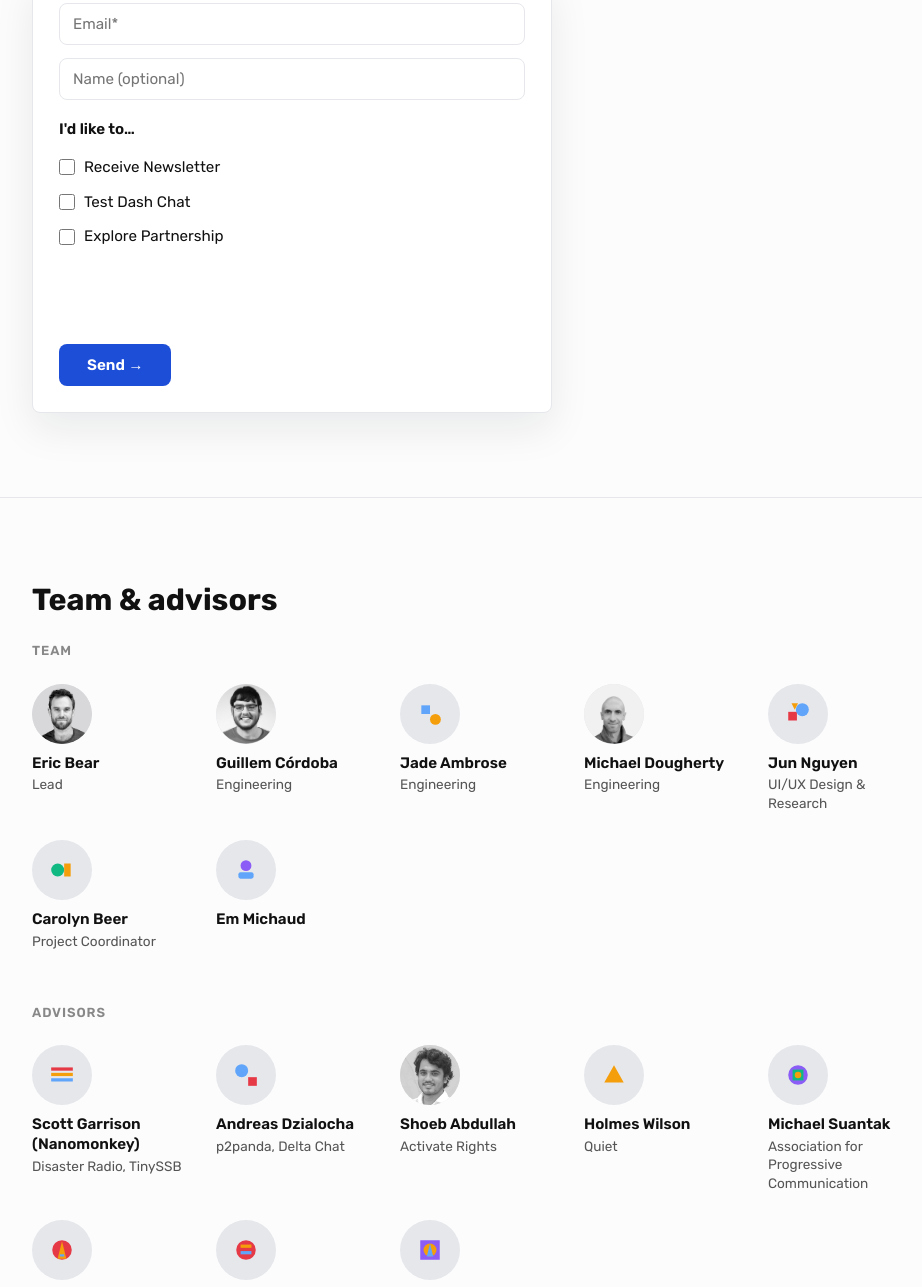
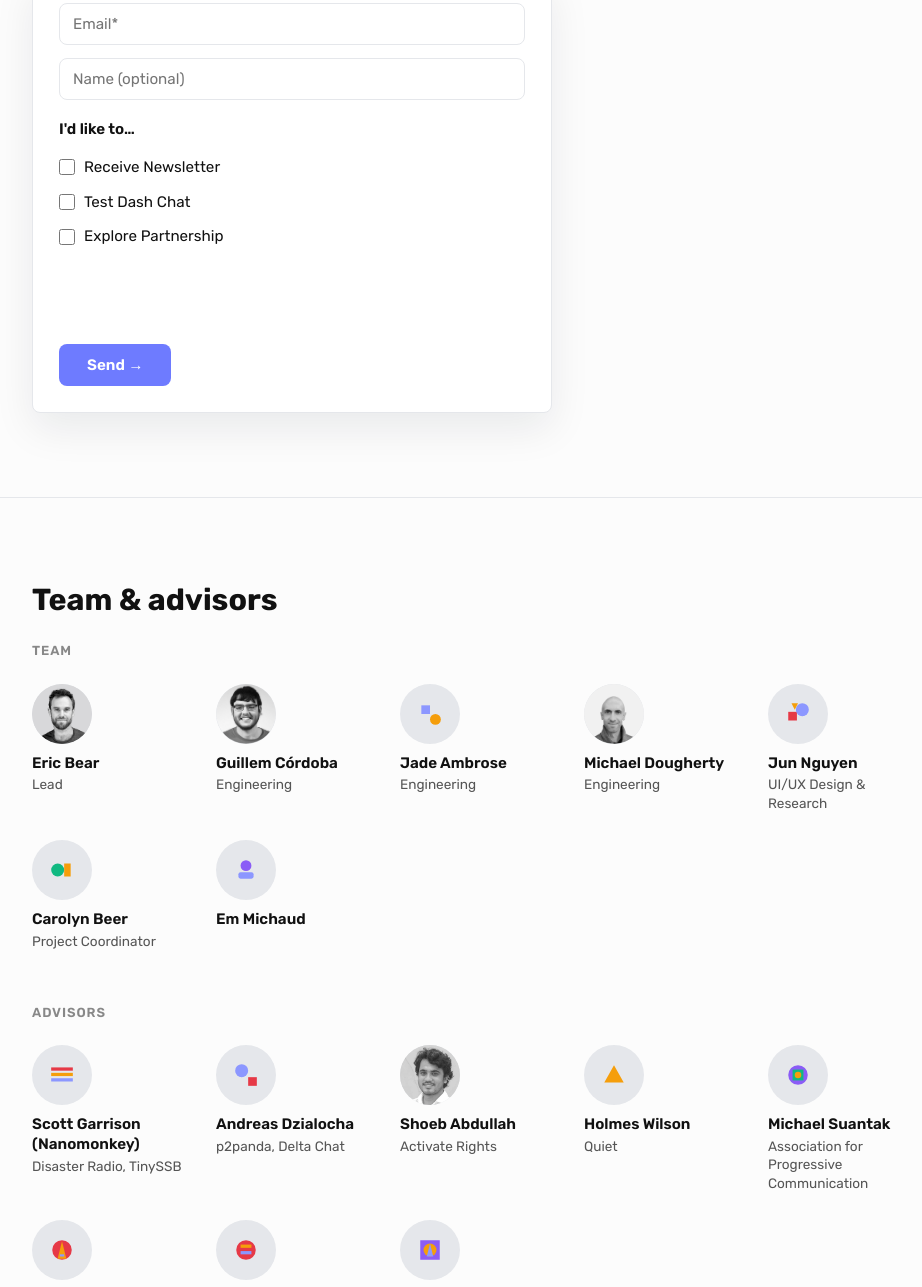
Before and after one commit to dash-chat/website, a plain HTML site: page index.html in a window 1280 px wide. Shown: the part 1513-2800 px from the top of the page, without its empty margins (252-1174 px from the left). Drawn offline with Linux system fonts and the light colour scheme.

Commit message:
Deploying to gh-pages from @ dash-chat/website@2538eecce03a15cd9257f2b044592677e4852edd 🚀

```diff
--- a/index.html
+++ b/index.html
@@ -12,8 +12,8 @@
       :root {
         --bg: #fcfcfc; --surface: #fff; --surface-2: #f6f7f9;
         --text: #111; --muted: #555; --faint: #888; --border: #e5e7eb; --input-bg: #fff;
-        --accent: #1D4ED8; --accent-hover: #1e40af; --accent-light: #dbeafe;
-        --ok: #10b981; --warn: #f59e0b; --dot: rgba(29,78,216,0.12);
+        --accent: #6E7BFF; --accent-hover: #5662E6; --accent-light: #dbeafe;
+        --ok: #10b981; --warn: #f59e0b; --dot: rgba(110,123,255,0.12);
         --focus-ring: color-mix(in srgb, var(--accent) 22%, transparent);
         --shadow-soft: 0 16px 40px rgba(17, 24, 39, 0.08);
       }
@@ -21,8 +21,8 @@
         :root {
           --bg: #0b0c0f; --surface: #111318; --surface-2: #0f1116;
           --text: #e5e7eb; --muted: #94a3b8; --faint: #64748b; --border: #1e293b; --input-bg: #0f172a;
-          --accent: #60a5fa; --accent-hover: #93c5fd; --accent-light: #1e3a5f;
-          --ok: #34d399; --warn: #fbbf24; --dot: rgba(96,165,250,0.14);
+          --accent: #8C97FF; --accent-hover: #B0B8FF; --accent-light: #1e3a5f;
+          --ok: #34d399; --warn: #fbbf24; --dot: rgba(140,151,255,0.14);
         }
       }
       *, *::before, *::after { box-sizing: border-box; margin: 0; padding: 0; }
@@ -170,22 +170,22 @@
         <div class="people-grid">
           <div class="person"><img src="/assets/eric_bw_circle_smile-709be6cc.png" alt="Eric Bear" class="avatar" /><span class="name">Eric Bear</span><span class="role">Lead</span></div>
           <div class="person"><img src="/assets/guillem_bw-5cf615eb.png" alt="Guillem Córdoba" class="avatar" /><span class="name">Guillem Córdoba</span><span class="role">Engineering</span></div>
-          <div class="person"><div class="avatar-placeholder"><svg width="26" height="26" viewBox="0 0 24 24"><rect x="4" y="4" width="8" height="8" fill="#60a5fa"/><circle cx="17" cy="17" r="5" fill="#f59e0b"/></svg></div><span class="name">Jade Ambrose</span><span class="role">Engineering</span></div>
+          <div class="person"><div class="avatar-placeholder"><svg width="26" height="26" viewBox="0 0 24 24"><rect x="4" y="4" width="8" height="8" fill="#8C97FF"/><circle cx="17" cy="17" r="5" fill="#f59e0b"/></svg></div><span class="name">Jade Ambrose</span><span class="role">Engineering</span></div>
           <div class="person"><img src="/assets/michael_bw-5c920678.png" alt="Michael Dougherty" class="avatar" /><span class="name">Michael Dougherty</span><span class="role">Engineering</span></div>
-          <div class="person"><div class="avatar-placeholder"><svg width="26" height="26" viewBox="0 0 24 24"><rect x="3" y="10" width="8" height="8" fill="#e63946"/><circle cx="16" cy="8" r="6" fill="#60a5fa"/><polygon points="6,2 12,2 9,8" fill="#f59e0b"/></svg></div><span class="name">Jun Nguyen</span><span class="role">UI/UX Design &amp; Research</span></div>
+          <div class="person"><div class="avatar-placeholder"><svg width="26" height="26" viewBox="0 0 24 24"><rect x="3" y="10" width="8" height="8" fill="#e63946"/><circle cx="16" cy="8" r="6" fill="#8C97FF"/><polygon points="6,2 12,2 9,8" fill="#f59e0b"/></svg></div><span class="name">Jun Nguyen</span><span class="role">UI/UX Design &amp; Research</span></div>
           <div class="person"><div class="avatar-placeholder"><svg width="26" height="26" viewBox="0 0 24 24"><circle cx="8" cy="12" r="6" fill="#10b981"/><rect x="14" y="6" width="6" height="12" fill="#f59e0b"/></svg></div><span class="name">Carolyn Beer</span><span class="role">Project Coordinator</span></div>
-          <div class="person"><div class="avatar-placeholder"><svg width="26" height="26" viewBox="0 0 24 24"><circle cx="12" cy="8" r="5" fill="#8b5cf6"/><rect x="5" y="14" width="14" height="6" rx="2" fill="#60a5fa"/></svg></div><span class="name">Em Michaud</span></div>
+          <div class="person"><div class="avatar-placeholder"><svg width="26" height="26" viewBox="0 0 24 24"><circle cx="12" cy="8" r="5" fill="#8b5cf6"/><rect x="5" y="14" width="14" height="6" rx="2" fill="#8C97FF"/></svg></div><span class="name">Em Michaud</span></div>
         </div>
         <h3>Advisors</h3>
         <div class="people-grid">
-          <div class="person"><div class="avatar-placeholder"><svg width="26" height="26" viewBox="0 0 24 24"><rect x="2" y="5" width="20" height="3" fill="#e63946"/><rect x="2" y="10" width="20" height="3" fill="#f59e0b"/><rect x="2" y="15" width="20" height="3" fill="#60a5fa"/></svg></div><span class="name">Scott Garrison (Nanomonkey)</span><span class="role">Disaster Radio, TinySSB</span></div>
-          <div class="person"><div class="avatar-placeholder"><svg width="26" height="26" viewBox="0 0 24 24"><circle cx="8" cy="8" r="6" fill="#60a5fa"/><rect x="14" y="14" width="8" height="8" fill="#e63946"/></svg></div><span class="name">Andreas Dzialocha</span><span class="role">p2panda, Delta Chat</span></div>
+          <div class="person"><div class="avatar-placeholder"><svg width="26" height="26" viewBox="0 0 24 24"><rect x="2" y="5" width="20" height="3" fill="#e63946"/><rect x="2" y="10" width="20" height="3" fill="#f59e0b"/><rect x="2" y="15" width="20" height="3" fill="#8C97FF"/></svg></div><span class="name">Scott Garrison (Nanomonkey)</span><span class="role">Disaster Radio, TinySSB</span></div>
+          <div class="person"><div class="avatar-placeholder"><svg width="26" height="26" viewBox="0 0 24 24"><circle cx="8" cy="8" r="6" fill="#8C97FF"/><rect x="14" y="14" width="8" height="8" fill="#e63946"/></svg></div><span class="name">Andreas Dzialocha</span><span class="role">p2panda, Delta Chat</span></div>
           <div class="person"><img src="/assets/shoeb-b2d6326e.jpeg" alt="Shoeb Abdullah" class="avatar" /><span class="name">Shoeb Abdullah</span><span class="role">Activate Rights</span></div>
           <div class="person"><div class="avatar-placeholder"><svg width="26" height="26" viewBox="0 0 24 24"><polygon points="12,3 21,19 3,19" fill="#f59e0b"/></svg></div><span class="name">Holmes Wilson</span><span class="role">Quiet</span></div>
           <div class="person"><div class="avatar-placeholder"><svg width="26" height="26" viewBox="0 0 24 24"><circle cx="12" cy="12" r="9" fill="#8b5cf6"/><rect x="7" y="7" width="10" height="10" fill="#10b981"/><circle cx="12" cy="12" r="3" fill="#f59e0b"/></svg></div><span class="name">Michael Suantak</span><span class="role">Association for Progressive Communication</span></div>
-          <div class="person"><div class="avatar-placeholder"><svg width="26" height="26" viewBox="0 0 24 24"><circle cx="12" cy="12" r="9" fill="#e63946"/><polygon points="12,4 16,20 8,20" fill="#f59e0b"/><rect x="10" y="16" width="4" height="2" fill="#60a5fa"/></svg></div><span class="name">Alex Linton</span><span class="role">Session</span></div>
-          <div class="person"><div class="avatar-placeholder"><svg width="26" height="26" viewBox="0 0 24 24"><circle cx="12" cy="12" r="9" fill="#e63946"/><rect x="7" y="7" width="10" height="3" fill="#f59e0b"/><rect x="7" y="13" width="10" height="3" fill="#60a5fa"/></svg></div><span class="name">Mark Kiggundu</span><span class="role">Defend Defenders</span></div>
-          <div class="person"><div class="avatar-placeholder"><svg width="26" height="26" viewBox="0 0 24 24"><rect x="3" y="3" width="18" height="18" fill="#8b5cf6"/><circle cx="12" cy="12" r="6" fill="#f59e0b"/><polygon points="12,6 15,18 9,18" fill="#60a5fa"/></svg></div><span class="name">Laura Guntrum</span><span class="role">Researcher</span></div>
+          <div class="person"><div class="avatar-placeholder"><svg width="26" height="26" viewBox="0 0 24 24"><circle cx="12" cy="12" r="9" fill="#e63946"/><polygon points="12,4 16,20 8,20" fill="#f59e0b"/><rect x="10" y="16" width="4" height="2" fill="#8C97FF"/></svg></div><span class="name">Alex Linton</span><span class="role">Session</span></div>
+          <div class="person"><div class="avatar-placeholder"><svg width="26" height="26" viewBox="0 0 24 24"><circle cx="12" cy="12" r="9" fill="#e63946"/><rect x="7" y="7" width="10" height="3" fill="#f59e0b"/><rect x="7" y="13" width="10" height="3" fill="#8C97FF"/></svg></div><span class="name">Mark Kiggundu</span><span class="role">Defend Defenders</span></div>
+          <div class="person"><div class="avatar-placeholder"><svg width="26" height="26" viewBox="0 0 24 24"><rect x="3" y="3" width="18" height="18" fill="#8b5cf6"/><circle cx="12" cy="12" r="6" fill="#f59e0b"/><polygon points="12,6 15,18 9,18" fill="#8C97FF"/></svg></div><span class="name">Laura Guntrum</span><span class="role">Researcher</span></div>
         </div>
       </div>
     </section>
```
Also changed, not shown: blog.html (+4 -4 lines), download/index.html (+2 -2 lines), get/index.html (+2 -2 lines), hello-world.html (+4 -4 lines).
